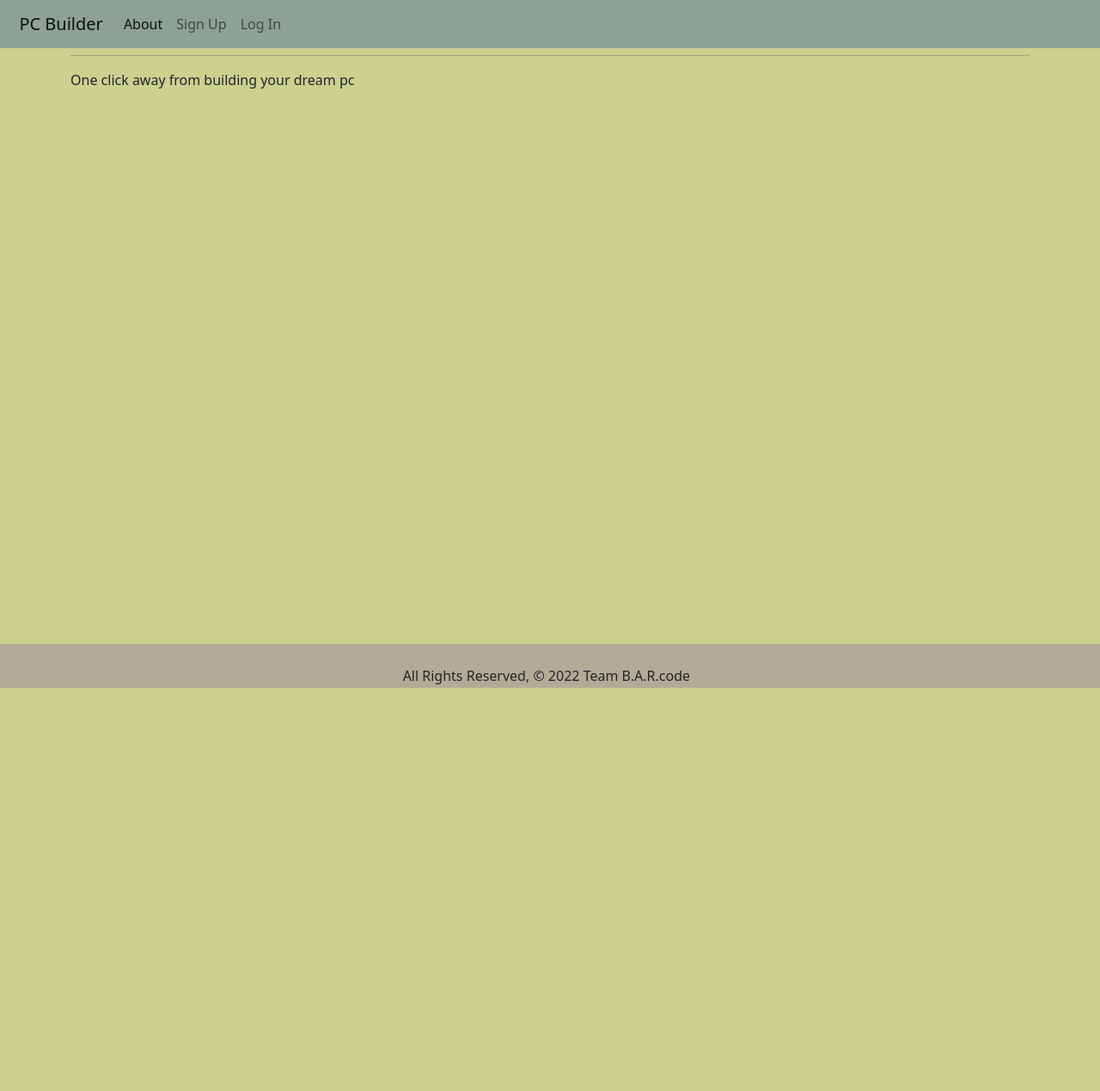
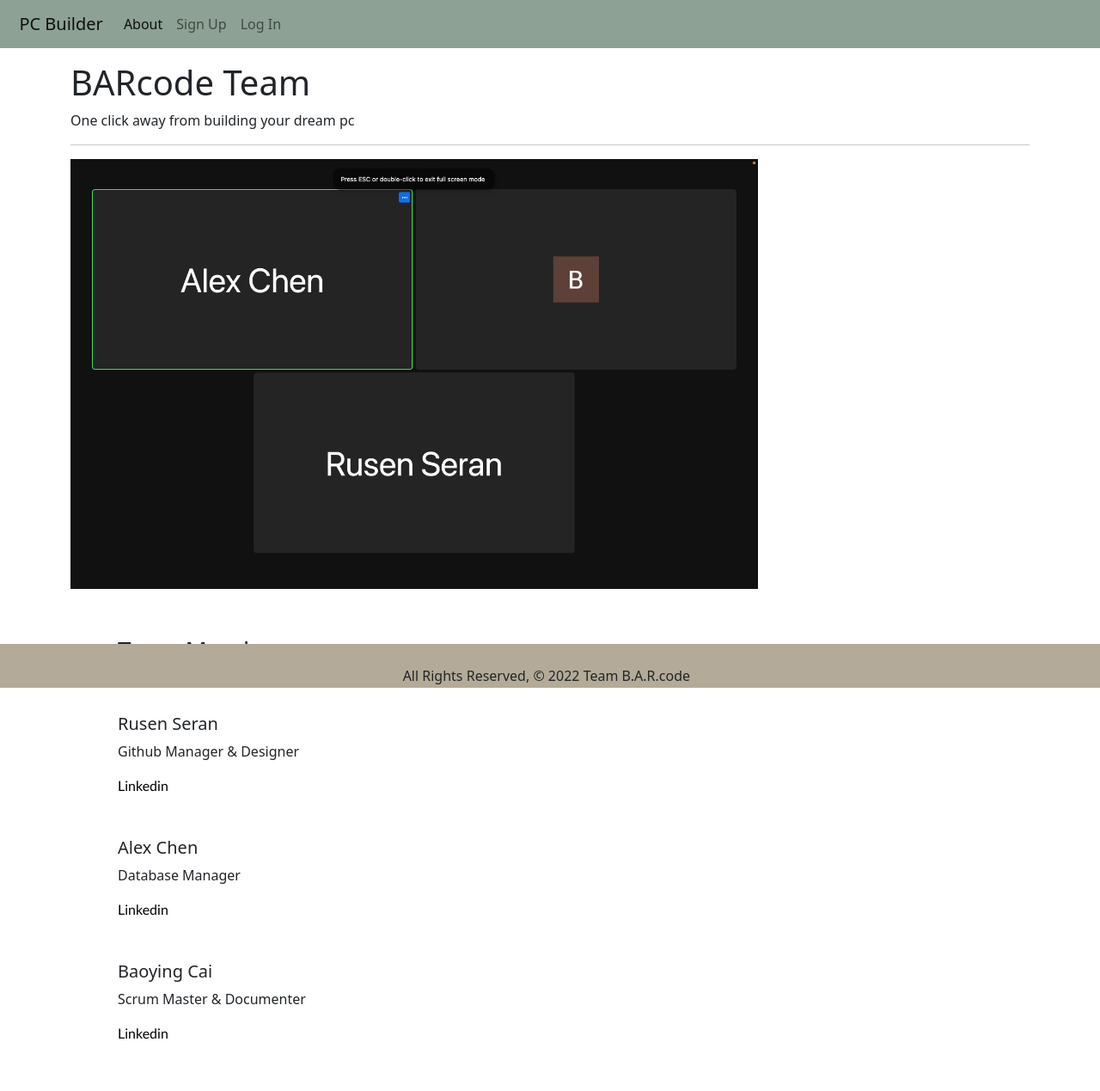
Before and after one commit to AlexChen208/pcbuilder, a Django app: page /about/ in a window 1280 px wide. Shown: the whole page at 86% size. Before the commit the page ends 800 px from the top, so only its background shows below. Run offline with Django 4.2, Linux system fonts and the light colour scheme.

Commit message:
update about page

```diff
--- a/main_app/templates/about.html
+++ b/main_app/templates/about.html
@@ -1,7 +1,32 @@
+
 {% extends 'base.html' %}
+{% load static %}
 {% block content %}
-    <h1>PC Building is fun!</h1>
-    <hr />
+<br><br><br>
+    <h1>BARcode Team</h1>
     <p>One click away from building your dream pc</p>
 
+    <hr />
+
+<img src="/static/css/images/zoom.png" style="display: inline-block;height: 500px;width: 800px;margin-top: 0;">
+<div style="display:inline-block;margin:50px;padding: 5px;">
+ <h3>Team Member</h3>
+ <br><br>
+<h5>Rusen Seran</h5>
+<p>Github Manager & Designer</p>
+<a href="www.linkedin.com/in/alextchen207" style="text-decoration:none;font-family: 'Gill Sans';color:black">Linkedin</a>
+<br><br><br>
+<h5>Alex Chen</h5>
+<p>Database Manager</p>
+<a href="www.linkedin.com/in/alextchen207" style="text-decoration:none;font-family: 'Gill Sans';color:black">Linkedin</a>
+<br><br><br>
+<h5>Baoying Cai</h5>
+<p>Scrum Master & Documenter</p>
+<a href="https://www.linkedin.com/in/baoying-cai-a22544238/" style="text-decoration:none;font-family: 'Gill Sans';color:black;margin-top: 0;" >Linkedin</a>
+
+
+
+ </div>
+
+
     {% endblock %}
--- a/main_app/templates/base.html
+++ b/main_app/templates/base.html
@@ -44,9 +44,10 @@
         text-align: center;
     }
 
+
 </style>
 
-<body style="background-color: #CBD18F;">
+<body >
     <script src="https://cdn.jsdelivr.net/npm/bootstrap@5.2.0/dist/js/bootstrap.bundle.min.js" integrity="sha384-A3rJD856KowSb7dwlZdYEkO39Gagi7vIsF0jrRAoQmDKKtQBHUuLZ9AsSv4jD4Xa" crossorigin="anonymous"></script>
     <header>
         <!-- navbar with dropdown -->
```
Also changed, not shown: main_app/static/css/images/zoom.png (added), main_app/static/css/style.css (line endings or trailing spaces), pcbuilder/images/zoom.png (added).
